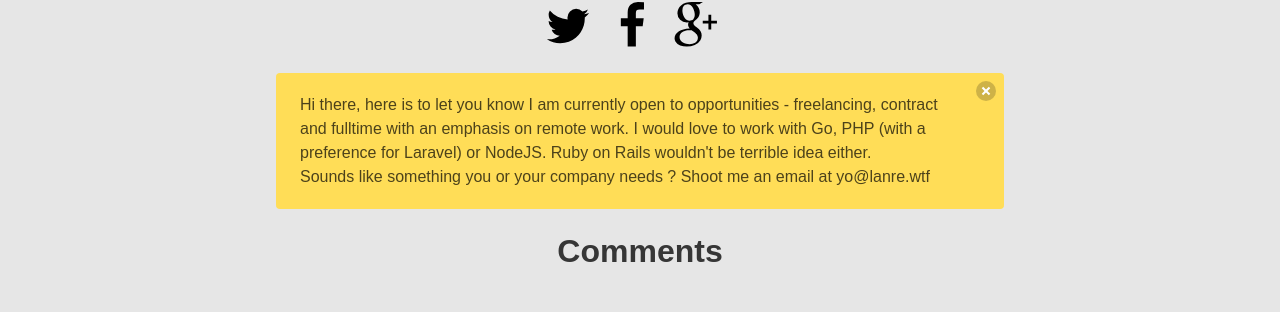
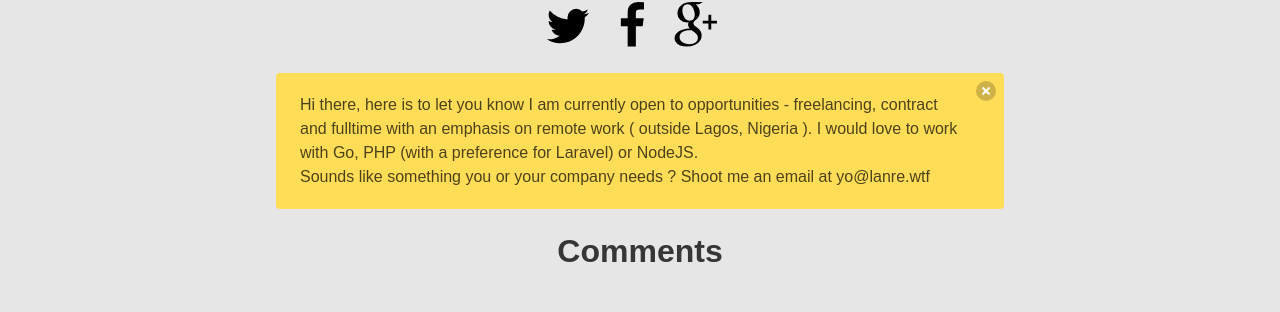
Before and after one commit to adelowo/portfolio, a Jekyll site: the page built from _posts/2017-05-13-on-package-naming-for-tests.md, in a window 1280 px wide. Shown: the part 1606-1918 px from the top of the page. Built offline with Jekyll 4.4.1, drawn with Linux system fonts in a browser that asks for light colours; some web fonts are replaced; comment, search, counter and statistics services are not loaded.

Commit message:
Update comments.html

```diff
--- a/_includes/comments.html
+++ b/_includes/comments.html
@@ -4,9 +4,8 @@
   <div class="notification is-warning" style="margin-top: 1rem">
     <button class="delete" id="job-search"></button>
     <p>Hi there, here is to let you know I am currently open to opportunities -
-    freelancing, contract and fulltime with an emphasis on remote work. I would love to work with
-    Go, PHP (with a preference for Laravel) or NodeJS. Ruby on Rails wouldn't be
-    terrible idea either.</p>
+    freelancing, contract and fulltime with an emphasis on remote work ( outside Lagos, Nigeria ). I would love to work with
+    Go, PHP (with a preference for Laravel) or NodeJS.</p>
 
     <p>Sounds like something you or your company needs ? Shoot me an email at
     {{site.email}}</p>
```
